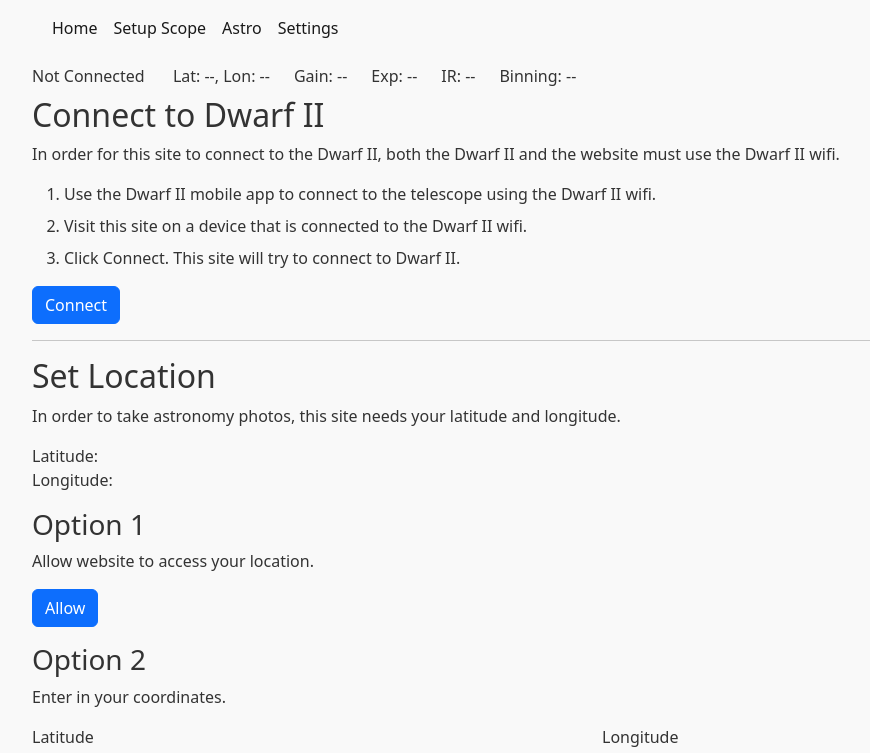
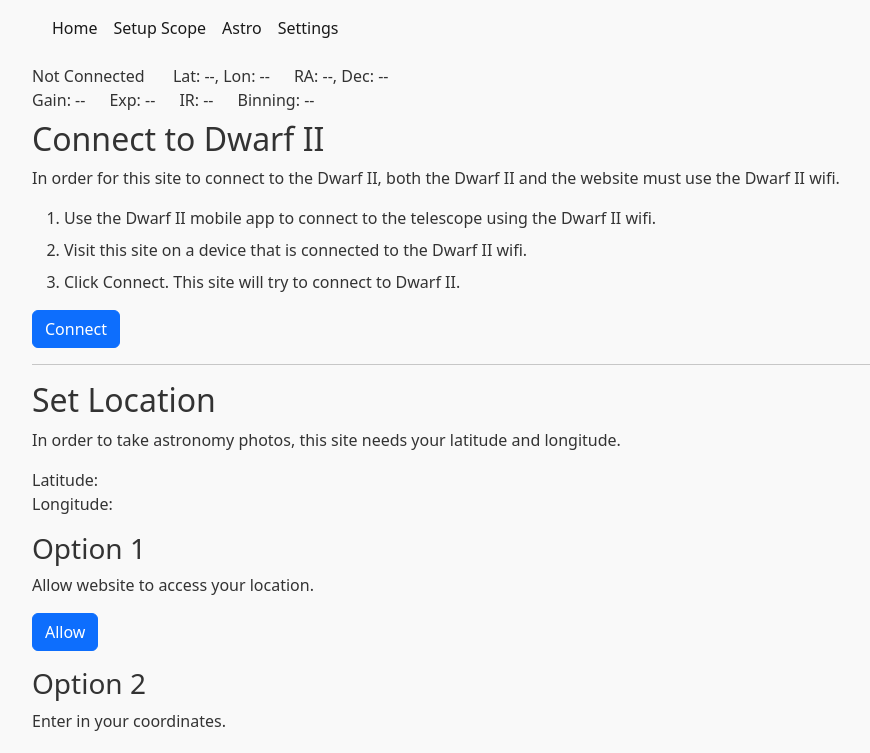
Before and after one commit to DwarfTelescopeUsers/DwarfApp_js, a Next.js app: page /setup-scope in a window 1280 px wide. Shown: the top 753 px of the page, without its empty margins (50-920 px from the left). Built offline with nearby package versions, Linux system fonts and the light colour scheme; no server answers.

Commit message:
add RA and declination to connection context and status bar

```diff
--- a/src/components/shared/StatusBar.tsx
+++ b/src/components/shared/StatusBar.tsx
@@ -23,12 +23,17 @@
     connectionCtx.binning === undefined
       ? "--"
       : `${connectionCtx.binning === 0 ? "1x1" : "2x2"}`;
+  let raDec =
+    `RA: ${connectionCtx.ra || "--"}, ` +
+    `Dec: ${connectionCtx.declination || "--"}`;
 
   return (
     <div className=" mb-2 mt-2">
       <span>{connection}</span>
       <span className="ms-4"> {coords}</span>
-      <span className="ms-4">Gain: {gain}</span>
+      <span className="ms-4">{raDec}</span>
+      <br />
+      <span>Gain: {gain}</span>
       <span className="ms-4">Exp: {exp}</span>
       <span className="ms-4">IR: {ir}</span>
       <span className="ms-4">Binning: {binning}</span>
--- a/src/stores/ConnectionContext.tsx
+++ b/src/stores/ConnectionContext.tsx
@@ -24,6 +24,8 @@
     number | undefined
   >();
   const [fileFormat, setFileFormat] = useState<number | undefined>();
+  const [ra, setRa] = useState<number | undefined>();
+  const [declination, setDeclination] = useState<number | undefined>();
 
   function deleteSettings() {
     setLatitude(undefined);
@@ -52,6 +54,10 @@
     setInitialConnectionTime,
     fileFormat,
     setFileFormat,
+    ra,
+    setRa,
+    declination,
+    setDeclination,
   };
   return (
     <ConnectionContext.Provider value={context}>
--- a/src/types.d.ts
+++ b/src/types.d.ts
@@ -24,6 +24,10 @@
   deleteSettings: () => void;
   fileFormat: number | undefined;
   setFileFormat: React.Dispatch<React.SetStateAction<number | undefined>>;
+  ra: number | undefined;
+  setRa: React.Dispatch<React.SetStateAction<number | undefined>>;
+  declination: number | undefined;
+  setDeclination: React.Dispatch<React.SetStateAction<number | undefined>>;
 };
 
 export type CoordinatesData = {
```
